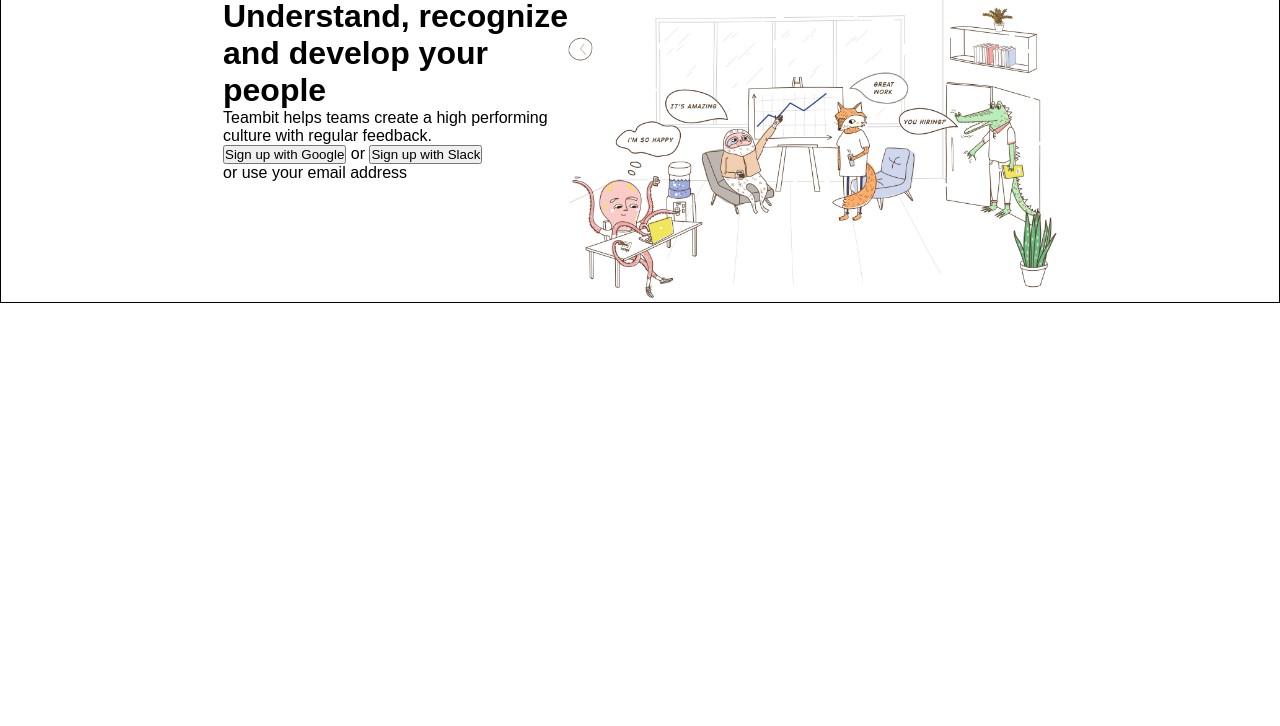
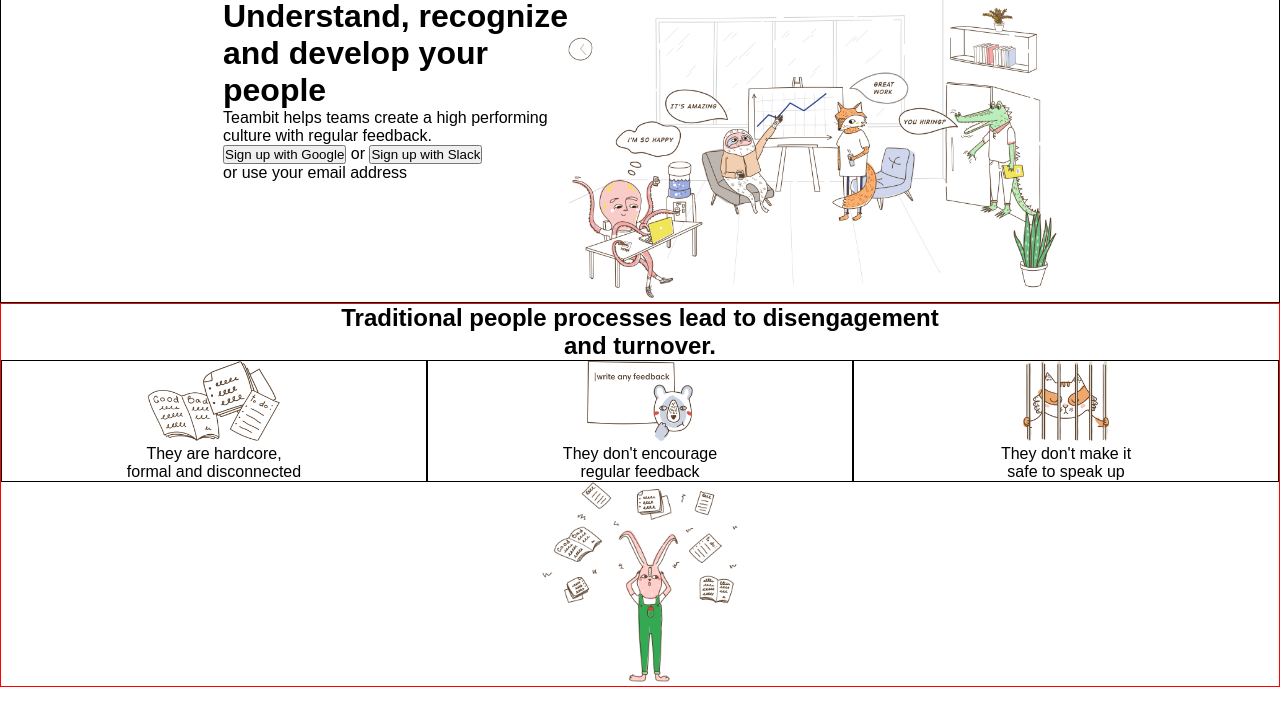
Before and after one commit to Brandon-Ladson/node-sass-teambit, a website: page src/index.html in a window 1280 px wide. Shown: the part 58-784 px from the top of the page. Drawn offline with nearby package versions, Linux system fonts and the light colour scheme; files that its build step writes are made by us from their sources.

Commit message:
creazione sezione 1 (da rifinire)

```diff
--- a/src/_section1.scss
+++ b/src/_section1.scss
@@ -0,0 +1,26 @@
+// regole sezione 1
+.section1{
+  text-align: center;
+  // debug
+  border: 1px solid red;
+
+  .central-content{
+    display: flex;
+
+    .box{
+      width: calc(100% / 3);
+      // debug
+      border: 1px solid black;
+
+      img{
+        height: 80px;
+      }
+    }
+  }
+
+  .bottom-content{
+    img{
+      height: 200px;
+    }
+  }
+}
--- a/src/index.html
+++ b/src/index.html
@@ -101,6 +101,64 @@
     <!-- sezione 1 -->
     <section class="section1">
 
+      <!-- contenuto superiore -->
+      <div class="top-content">
+
+        <h2>
+          Traditional people processes lead to disengagement <br>
+          and turnover.
+        </h2>
+
+      </div>
+
+      <!-- contenuto centrale -->
+      <div class="central-content">
+
+        <!-- scatole immagine e testo -->
+        <div class="box">
+
+          <img src="../img/hardcore.png" alt="">
+
+          <p>
+            They are hardcore, <br>
+            formal and disconnected
+          </p>
+
+        </div>
+
+        <!-- scatole immagine e testo -->
+        <div class="box">
+
+          <img src="../img/nofeedback.png" alt="">
+
+          <p>
+            They don't encourage <br>
+            regular feedback
+          </p>
+
+        </div>
+
+        <!-- scatole immagine e testo -->
+        <div class="box">
+
+          <img src="../img/notsafe.png" alt="">
+
+          <p>
+            They don't make it <br>
+            safe to speak up
+          </p>
+
+        </div>
+
+      </div>
+
+      <!-- contenuto inferiore -->
+      <div class="bottom-content">
+
+        <img src="../img/before.png" alt="">
+
+      </div>
+
     </section>
 
     <!-- sezione 2 -->
```
Also changed, not shown: dist/app.css, dist/index.html.
